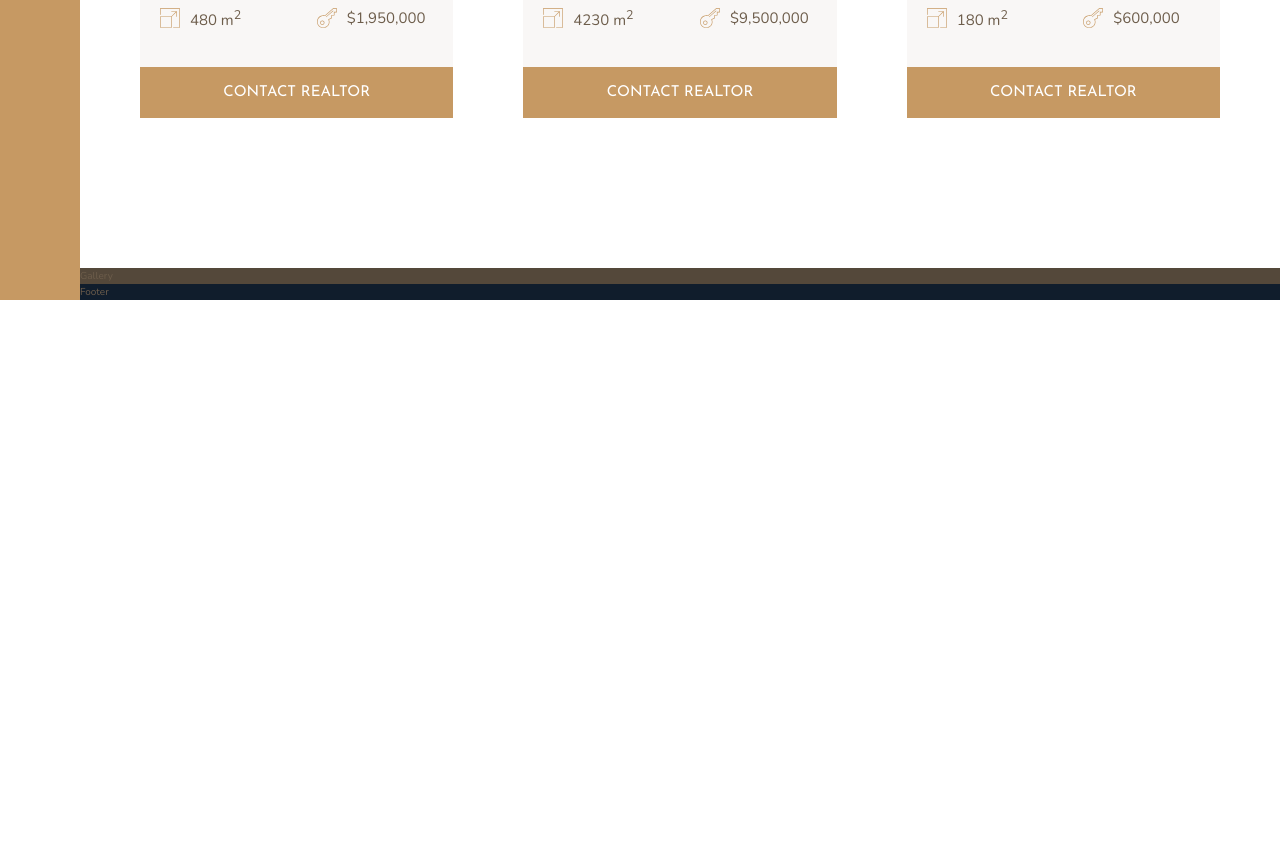
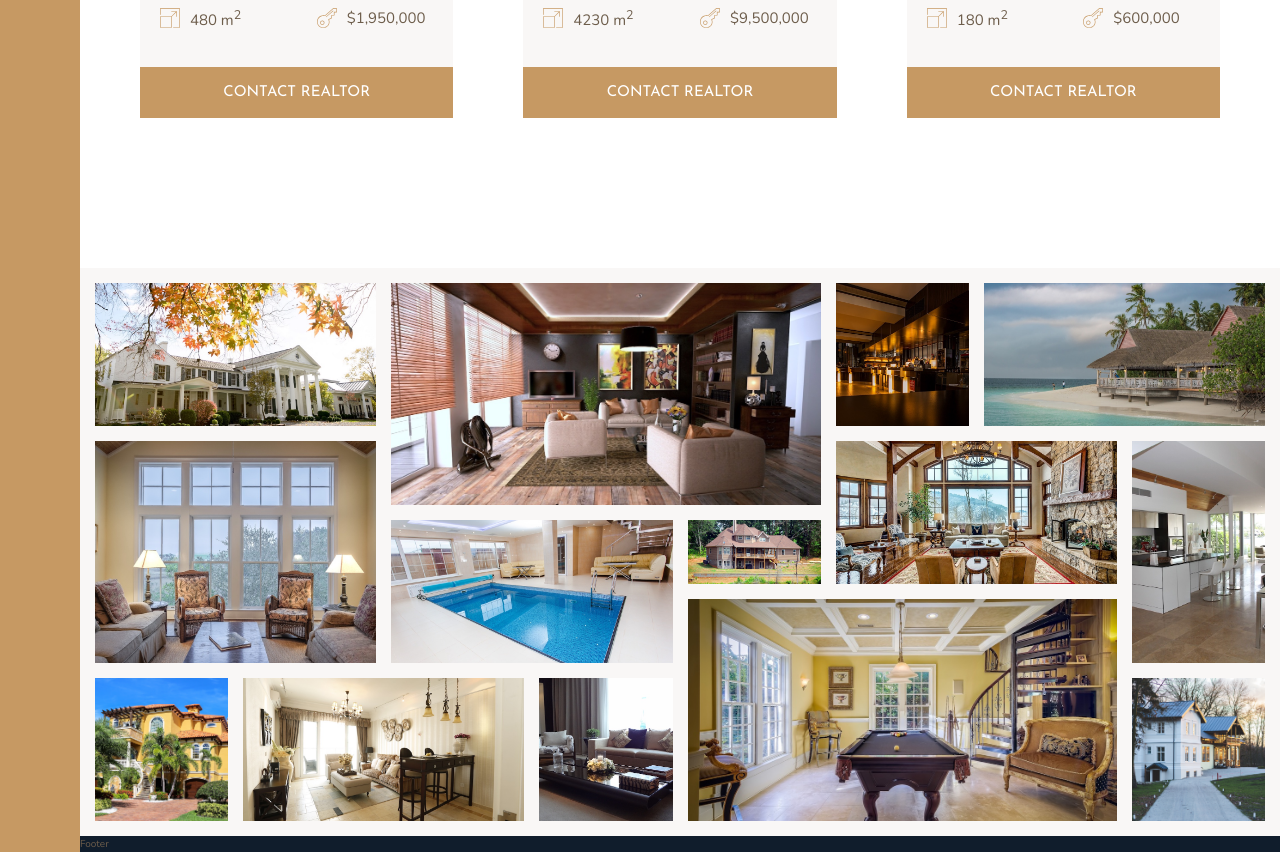
Before and after one commit to gerasimosgakis/nexter, a website: page index.html in a window 1280 px wide. Shown: the part 2888-3740 px from the top of the page. Before the commit the page ends 3188 px from the top, so only its background shows below. Drawn offline with nearby package versions, Linux system fonts and the light colour scheme.

Commit message:
build gallery

```diff
--- a/index.html
+++ b/index.html
@@ -305,7 +305,50 @@
       </div>
     </section>
 
-    <section class="gallery">Gallery</section>
+    <section class="gallery">
+      <figure class="gallery__item gallery__item--1">
+        <img src="img/gal-1.jpeg" alt="Gallery img 1" class="gallery__img" />
+      </figure>
+      <figure class="gallery__item gallery__item--2">
+        <img src="img/gal-2.jpeg" alt="Gallery img 2" class="gallery__img" />
+      </figure>
+      <figure class="gallery__item gallery__item--3">
+        <img src="img/gal-3.jpeg" alt="Gallery img 3" class="gallery__img" />
+      </figure>
+      <figure class="gallery__item gallery__item--4">
+        <img src="img/gal-4.jpeg" alt="Gallery img 4" class="gallery__img" />
+      </figure>
+      <figure class="gallery__item gallery__item--5">
+        <img src="img/gal-5.jpeg" alt="Gallery img 5" class="gallery__img" />
+      </figure>
+      <figure class="gallery__item gallery__item--6">
+        <img src="img/gal-6.jpeg" alt="Gallery img 6" class="gallery__img" />
+      </figure>
+      <figure class="gallery__item gallery__item--7">
+        <img src="img/gal-7.jpeg" alt="Gallery img 7" class="gallery__img" />
+      </figure>
+      <figure class="gallery__item gallery__item--8">
+        <img src="img/gal-8.jpeg" alt="Gallery img 8" class="gallery__img" />
+      </figure>
+      <figure class="gallery__item gallery__item--9">
+        <img src="img/gal-9.jpeg" alt="Gallery img 9" class="gallery__img" />
+      </figure>
+      <figure class="gallery__item gallery__item--10">
+        <img src="img/gal-10.jpeg" alt="Gallery img 10" class="gallery__img" />
+      </figure>
+      <figure class="gallery__item gallery__item--11">
+        <img src="img/gal-11.jpeg" alt="Gallery img 11" class="gallery__img" />
+      </figure>
+      <figure class="gallery__item gallery__item--12">
+        <img src="img/gal-12.jpeg" alt="Gallery img 12" class="gallery__img" />
+      </figure>
+      <figure class="gallery__item gallery__item--13">
+        <img src="img/gal-13.jpeg" alt="Gallery img 13" class="gallery__img" />
+      </figure>
+      <figure class="gallery__item gallery__item--14">
+        <img src="img/gal-14.jpeg" alt="Gallery img 14" class="gallery__img" />
+      </figure>
+    </section>
 
     <footer class="footer">Footer</footer>
   </body>
--- a/sass/_gallery.scss
+++ b/sass/_gallery.scss
@@ -1,4 +1,76 @@
 .gallery {
-  background-color: $color-grey-dark-1;
+  background-color: $color-grey-light-1;
   grid-column: full-start / full-end;
+
+  display: grid;
+  grid-template-columns: repeat(8, 1fr);
+  grid-template-rows: repeat(7, 5vw);
+  grid-gap: 1.5rem;
+  padding: 1.5rem;
+
+  &__item {
+    &--1 {
+      grid-row: 1 / span 2;
+      grid-column: 1 / span 2;
+    }
+    &--2 {
+      grid-row: 1 / span 3;
+      grid-column: 3 / span 3;
+    }
+    &--3 {
+      grid-row: 1 / span 2;
+      grid-column: 6 / span 1;
+    }
+    &--4 {
+      grid-row: 1 / span 2;
+      grid-column: 7 / span 2;
+    }
+    &--5 {
+      grid-row: 3 / span 3;
+      grid-column: 1 / span 2;
+    }
+    &--6 {
+      grid-row: 4 / span 2;
+      grid-column: 3 / span 2;
+    }
+    &--7 {
+      grid-row: 4 / span 1;
+      grid-column: 5 / span 1;
+    }
+    &--8 {
+      grid-row: 3 / span 2;
+      grid-column: 6 / span 2;
+    }
+    &--9 {
+      grid-row: 3 / span 3;
+      grid-column: 8 / span 1;
+    }
+    &--10 {
+      grid-row: 6 / span 2;
+      grid-column: 1 / span 1;
+    }
+    &--11 {
+      grid-row: 6 / span 2;
+      grid-column: 2 / span 2;
+    }
+    &--12 {
+      grid-row: 6 / span 2;
+      grid-column: 4 / span 1;
+    }
+    &--13 {
+      grid-row: 5 / span 3;
+      grid-column: 5 / span 3;
+    }
+    &--14 {
+      grid-row: 6 / span 2;
+      grid-column: 8 / span 1;
+    }
+  }
+
+  &__img {
+    width: 100%;
+    height: 100%;
+    object-fit: cover;
+    display: block;
+  }
 }
```
Also changed, not shown: css/style.css.
